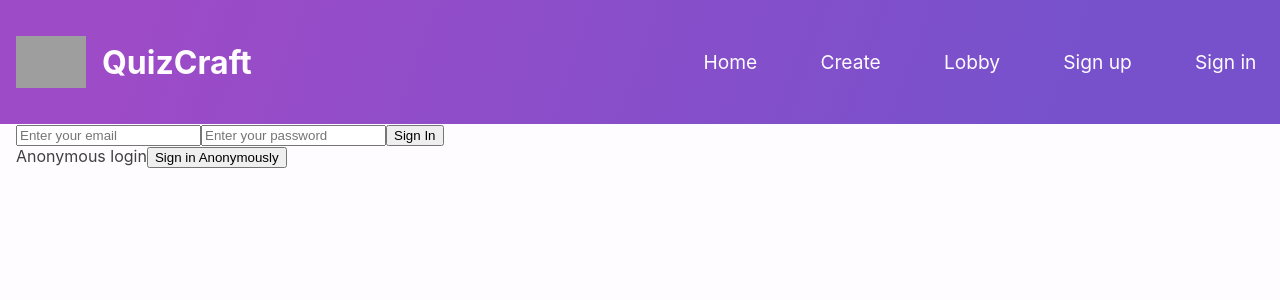
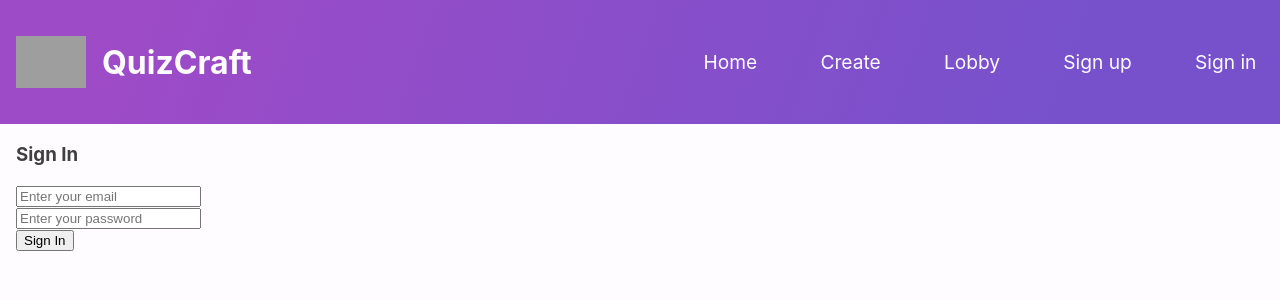
Before and after one commit to FaneTree/project2-QuizCraft-original, a React (Create React App) app in the folder quizcraft-client/: page /signin in a window 1280 px wide. Shown: the top 300 px of the page. Built offline with nearby package versions, Linux system fonts and the light colour scheme; no server answers; grey boxes are pictures that could not be loaded.

Commit message:
anonymous signin disabled

```diff
--- a/quizcraft-client/src/components/NavBar.jsx
+++ b/quizcraft-client/src/components/NavBar.jsx
@@ -10,10 +10,6 @@ const NavBar = () => {
     const _logout = () => {
         auth.signOut();
     }
-
-    console.log('user is')
-    console.log(user);
-    console.log(user? true : false);
 
     return(
         <nav className = 'nav'>
--- a/quizcraft-client/src/components/Routes/Signin.jsx
+++ b/quizcraft-client/src/components/Routes/Signin.jsx
@@ -22,7 +22,7 @@ const Signin = () => {
             .then((userCredential) => {
                 const user = userCredential.user;
                 navigate("/")
-                console.log(user);
+                console.log("A user has signed in --- ", user);
             })
             .catch((error) => {
                 _handleErrors(error)
@@ -33,39 +33,42 @@ const Signin = () => {
     return (
         <div>
             { errorMessages && <div>{errorMessages.message}</div>}
+            <h3>Sign In</h3>
             <form onSubmit={ _handleSubmit }>
                 <input type="text" placeholder='Enter your email' name="email" value={ email } onInput={ (e) => setEmail( e.target.value ) }/>
+                <br/>
                 <input type="password" placeholder='Enter your password' value={ password } onInput={ (e) =>  setPassword( e.target.value ) }/>
+                <br/>
                 <input type="submit" value="Sign In" />
             </form>
 
-            <AnonLogin />
+            {/*<AnonLogin />*/}
         </div>
     )
 }
 
 // anonymous login function; it's called as Function Component in the Login Component
-const AnonLogin = () => {
-    const navigate = useNavigate();
-
-    const _signin = ()=>{
-        signInAnonymously(auth)
-            .then((UserCredential) => {
-                const user = UserCredential.user;
-                navigate("/")
-                console.log(user);
-            })
-            .catch((error) => {
-                alert(error.code);
-                navigate("/signin")
-            });
-    }
-
-    return (
-        <div>Anonymous login
-            <button onClick={ _signin }>Sign in Anonymously</button>
-        </div>
-    )
-}
+// const AnonLogin = () => {
+//     const navigate = useNavigate();
+//
+//     const _signin = ()=>{
+//         signInAnonymously(auth)
+//             .then((UserCredential) => {
+//                 const user = UserCredential.user;
+//                 navigate("/")
+//                 console.log(user);
+//             })
+//             .catch((error) => {
+//                 alert(error.code);
+//                 navigate("/signin")
+//             });
+//     }
+//
+//     return (
+//         <div>Anonymous login
+//             <button onClick={ _signin }>Sign in Anonymously</button>
+//         </div>
+//     )
+// }
 
 export default Signin;
--- a/quizcraft-client/src/components/Routes/Signup.jsx
+++ b/quizcraft-client/src/components/Routes/Signup.jsx
@@ -19,7 +19,7 @@ const Signup = () => {
       await createUserWithEmailAndPassword(auth, email, password)
         .then((userCredential) => {
             const user = userCredential.user;
-            console.log(user);
+            console.log("A user has signed up --- ", user);
             navigate("/")
         })
         .catch((error) => {
```
Also changed, not shown: 1 other file (tests, documents, lock files or other folders).
